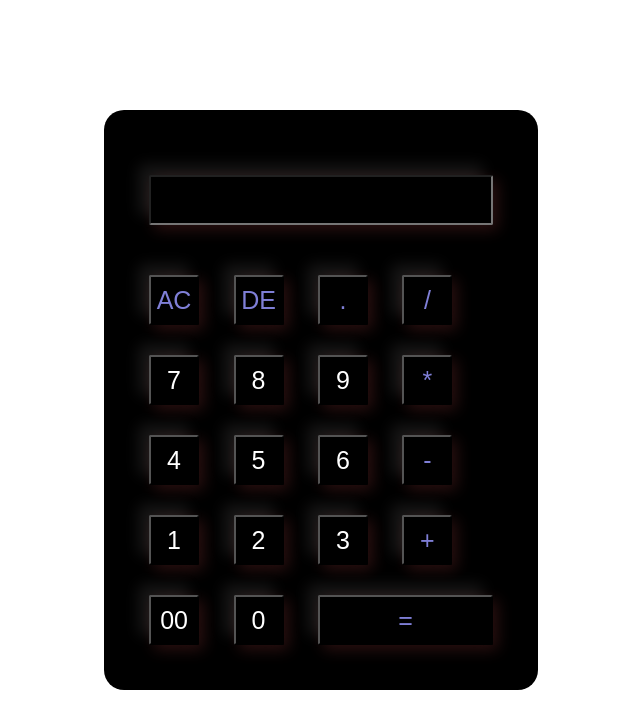
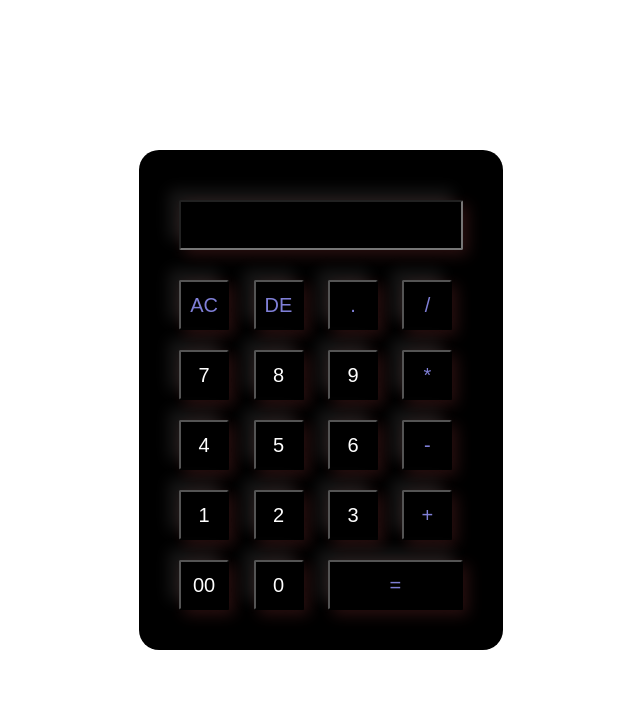
Before and after one commit to Ayomide-Bakrin/Simple-Calculator, a plain HTML site: page index.html in a window 1280 px wide. Shown: the whole page, without its empty margins (319-959 px from the left). Drawn offline with Linux system fonts and the light colour scheme.

Commit message:
first-commit

```diff
--- a/style.css
+++ b/style.css
@@ -28,15 +28,15 @@
   box-shadow: -10px -10px 15px rgba(241, 235, 235, 0.1),
     5px 5px 15px rgba(209, 79, 79, 0.2);
   background-color: transparent;
-  font-size: 25px;
+  font-size: 20px;
   cursor: pointer;
-  margin: 15px;
+  margin: 10px;
 }
 
 form .display {
   display: flex;
   justify-content: flex-end;
-  margin: 20px 0;
+  margin: 10px 0;
 }
 
 form .display input {
@@ -46,7 +46,7 @@ form .display input {
 }
 
 form input.equal {
-  width: 175px;
+  width: 135px;
 }
 
 form input.calculating {
```
